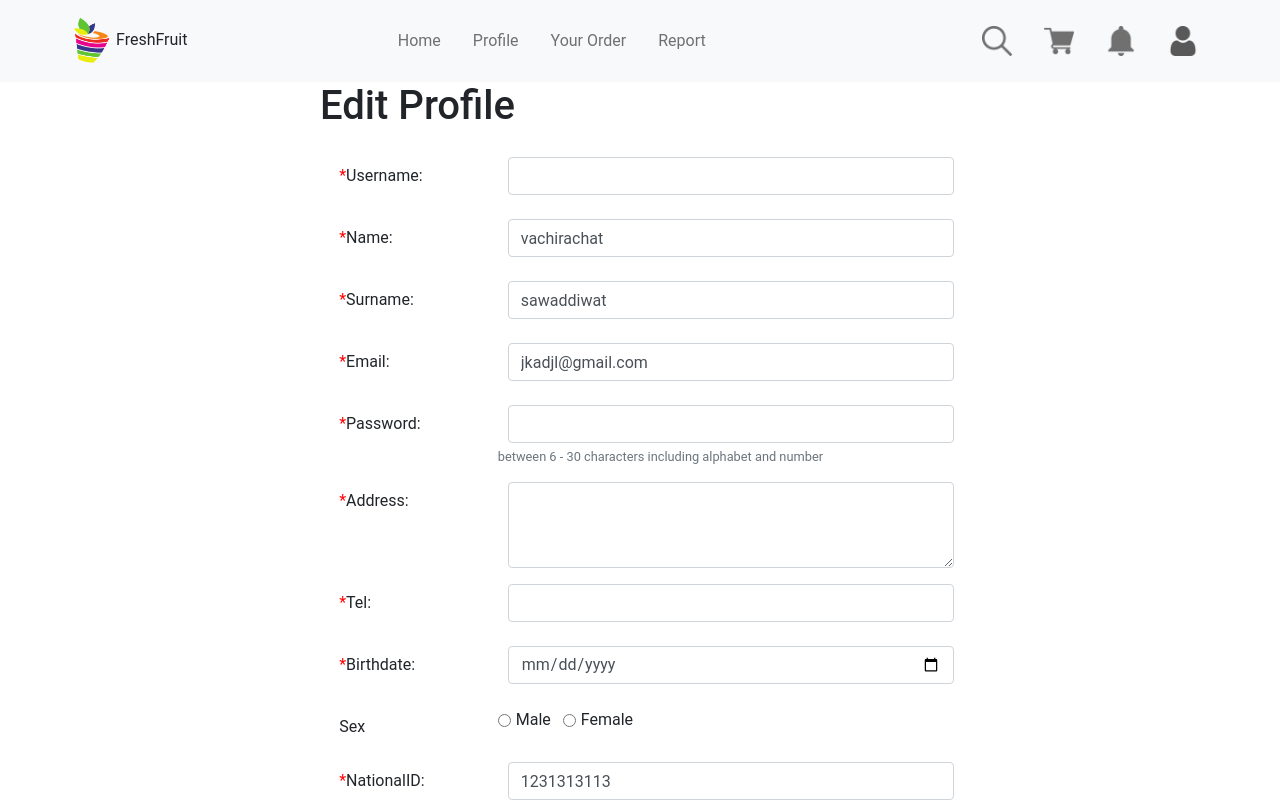
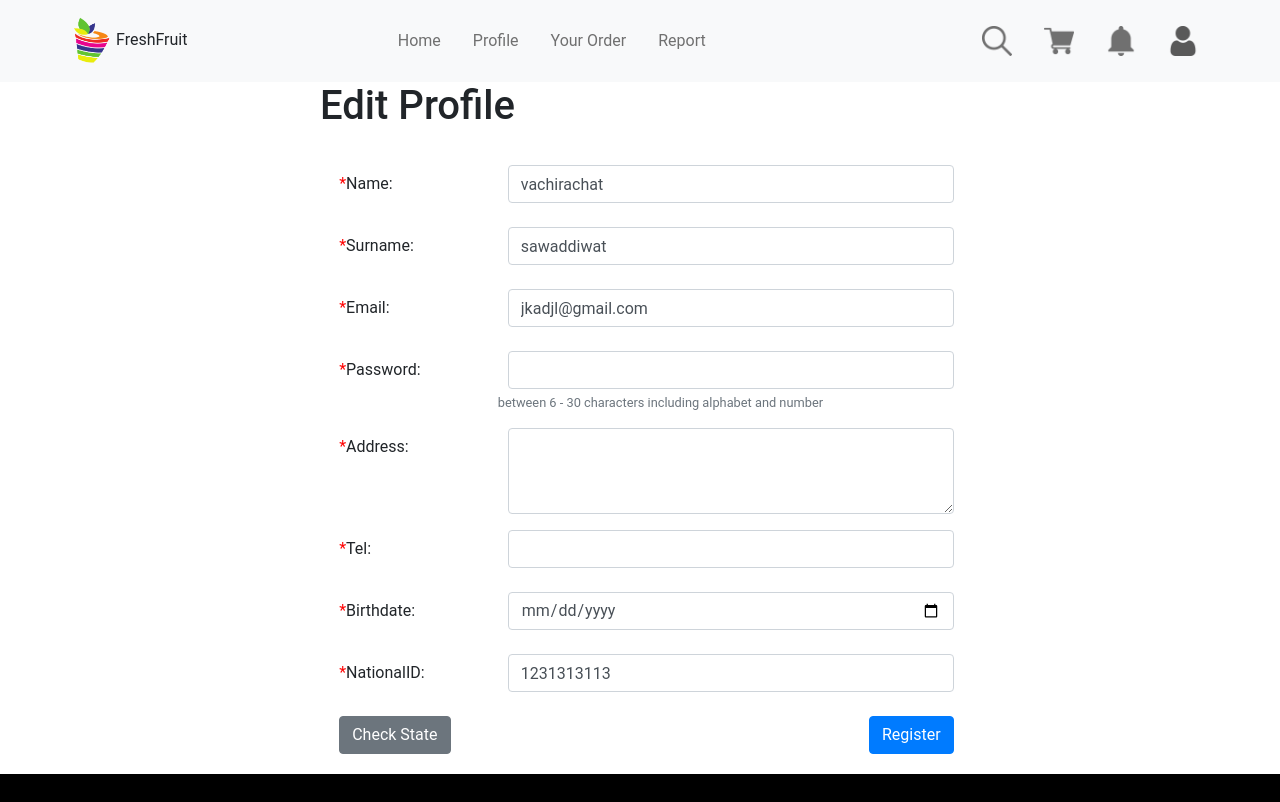
Before and after one commit to 2110423-2019-2/sec1_V-Solution, a React (Create React App) app in the folder front-fresh-fruit/: page /EditProfile in a window 1280 px wide. Shown: the top 802 px of the page. Built offline with nearby package versions, Linux system fonts and the light colour scheme.

Commit message:
delete username and sex from editProfile

```diff
--- a/front-fresh-fruit/src/Page/EditProfile.js
+++ b/front-fresh-fruit/src/Page/EditProfile.js
@@ -1,6 +1,6 @@
 import React,{useState,useEffect} from 'react';
 import ShowStore from '../web-components/ShowStore';
-import Informationform from '../web-components/Informationform';
+import EditProfileForm from '../web-components/EditProfileForm';
 const EditProfile = () => {
     const [data,setData] = useState({
         "user_type":'customer',
@@ -30,7 +30,7 @@ const EditProfile = () => {
         <div style={{paddingLeft:'25%',paddingRight:'auto'}}>
             <h1>Edit Profile</h1>
             <div class='.col-lg-8 .col-sm-12'>
-            <Informationform
+            <EditProfileForm
                 first_name={data['first_name']}
                 last_name={data['last_name']}
                 address={data['adderss']}
--- /dev/null
+++ b/front-fresh-fruit/src/web-components/EditProfileForm.js
@@ -0,0 +1,125 @@
+import React, { useState } from 'react';
+import '../App.scss';
+import 'bootstrap/dist/css/bootstrap.min.css'
+import axios from 'axios'
+const url = "http://127.0.0.1:8000/api/register"
+
+function Informationform(props) {
+    const [data, setData] = useState({
+        "password": "",
+        "email": "",
+        "first_name": "",
+        "last_name": "",
+        "address": "",
+        "tel": "",
+        "birth_date": "",
+        "gender": "",
+        "nat_id": "",
+        "user_type": "C"
+    });
+    const [user_token,setUser_token] = useState()
+
+
+    const checkState = () => {
+        console.log("data: ",data)
+        console.log("user-token: ", user_token)
+    }
+
+    const handleChange = (e) => {
+        setData({ ...data, [e.target.name]: e.target.value })
+        console.log(data)
+    }
+
+    const onSubmit = async (e) => {
+        await axios.post(url, data)
+            .then((res) => {
+                setUser_token(res.data)
+                checkState()
+            })
+            .catch((err) => {
+                console.log(err)
+            })
+
+    }
+
+    return (
+
+        <div>
+
+            <form style={{ padding: '2%' }}>
+
+                {/*<div class="row"><div class="col" style={{textAlign: "left"}}><label style={{marginLeft:"6px"} }>
+                Error MSG:
+
+      </label>*/}
+                <h3>{props.username}</h3>
+                <div class="form-group row">
+                    <div class='col-form-label col-sm-2' style={{ position: 'static', left: '0px' }}>
+                        <label style={{ color: "red" }}>*</label><label>Name:</label></div>
+                    <div class='col-sm-6'>
+                        <input class="form-control" type="text" name="first_name" style={{ marginLeft: '10px' }} placeholder="" onChange={handleChange} value={props.first_name}/>
+                    </div></div>
+
+                <div class="form-group row">
+                    <div class='col-form-label col-sm-2' style={{ position: 'static', left: '0px' }}>
+                        <label style={{ color: "red" }}>*</label><label>Surname:</label></div>
+                    <div class='col-sm-6'>
+                        <input class="form-control" type="text" name="last_name" style={{ marginLeft: '10px' }} placeholder="" onChange={handleChange} value={props.last_name}/>
+                    </div></div>
+
+                <div class="form-group row">
+                    <div class='col-form-label col-sm-2' style={{ position: 'static', left: '0px' }}>
+                        <label style={{ color: "red" }}>*</label><label>Email:</label></div>
+                    <div class='col-sm-6'>
+                        <input class="form-control" type="email" name="email" style={{ marginLeft: '10px' }} placeholder="someone@outlook.com" onChange={handleChange} value={props.email}/>
+                    </div></div>
+
+                <div class="form-group row">
+                    <div class='col-form-label col-sm-2' style={{ position: 'static', left: '0px' }}>
+                        <label style={{ color: "red" }}>*</label><label>Password:</label></div>
+                    <div class='col-sm-6'>
+                        <input class="form-control" type="password" name="password" style={{ marginLeft: '10px' }} placeholder="" aria-describedby="passwordHelp" onChange={handleChange} value={props.password}/>
+                        <small id='passwordHelp' class="form-text text-muted">between 6 - 30 characters including alphabet and number</small>
+                    </div></div>
+
+                <div class="form-group row">
+                    <div class='col-form-label col-sm-2' style={{ position: 'static', left: '0px' }}>
+                        <label style={{ color: "red" }}>*</label><label>Address:</label></div>
+                    <div class='col-sm-6'>
+                        <textarea class="form-control" name='address' rows="3" style={{ marginLeft: '10px' }} onChange={handleChange} value={props.address}></textarea>
+                    </div></div>
+
+                <div class="form-group row">
+                    <div class='col-form-label col-sm-2' style={{ position: 'static', left: '0px' }}>
+                        <label style={{ color: "red" }}>*</label><label>Tel:</label></div>
+                    <div class='col-sm-6'>
+                        <input class="form-control" type="number" name="tel" style={{ marginLeft: '10px' }} placeholder="" onChange={handleChange} value={props.tel}/>
+                    </div></div>
+
+                <div class="form-group row">
+                    <div class='col-form-label col-sm-2' style={{ position: 'static', left: '0px' }}>
+                        <label style={{ color: "red" }}>*</label><label>Birthdate:</label></div>
+                    <div class='col-sm-6'>
+                        <input class="form-control" type="date" name="birth_date" style={{ marginLeft: '10px' }} placeholder="" onChange={handleChange} value={props.birth_date}/>
+                    </div></div>
+
+                <div class="form-group row">
+                    <div class='col-form-label col-sm-2' style={{ position: 'static', left: '0px' }}>
+                        <label style={{ color: "red" }}>*</label><label>NationalID:</label></div>
+                    <div class='col-sm-6'>
+                        <input class="form-control" type="number" name="nat_id" onChange={handleChange} style={{ marginLeft: '10px' }} placeholder="x-xxxx-xxxxx-xx-x" value={props.nat_id} />
+                    </div></div>
+
+                <div class='col-sm-8'>
+                    <button type='submit' class='btn btn-primary' style={{ position: 'absolute', right: '0px' }} onClick={onSubmit}>Register</button>
+                </div>
+
+                <button type="button" class='btn btn-secondary' onClick={()=>checkState()}>Check State</button>
+            </form>
+
+        </div>
+
+    );
+}
+
+export default Informationform;
```
